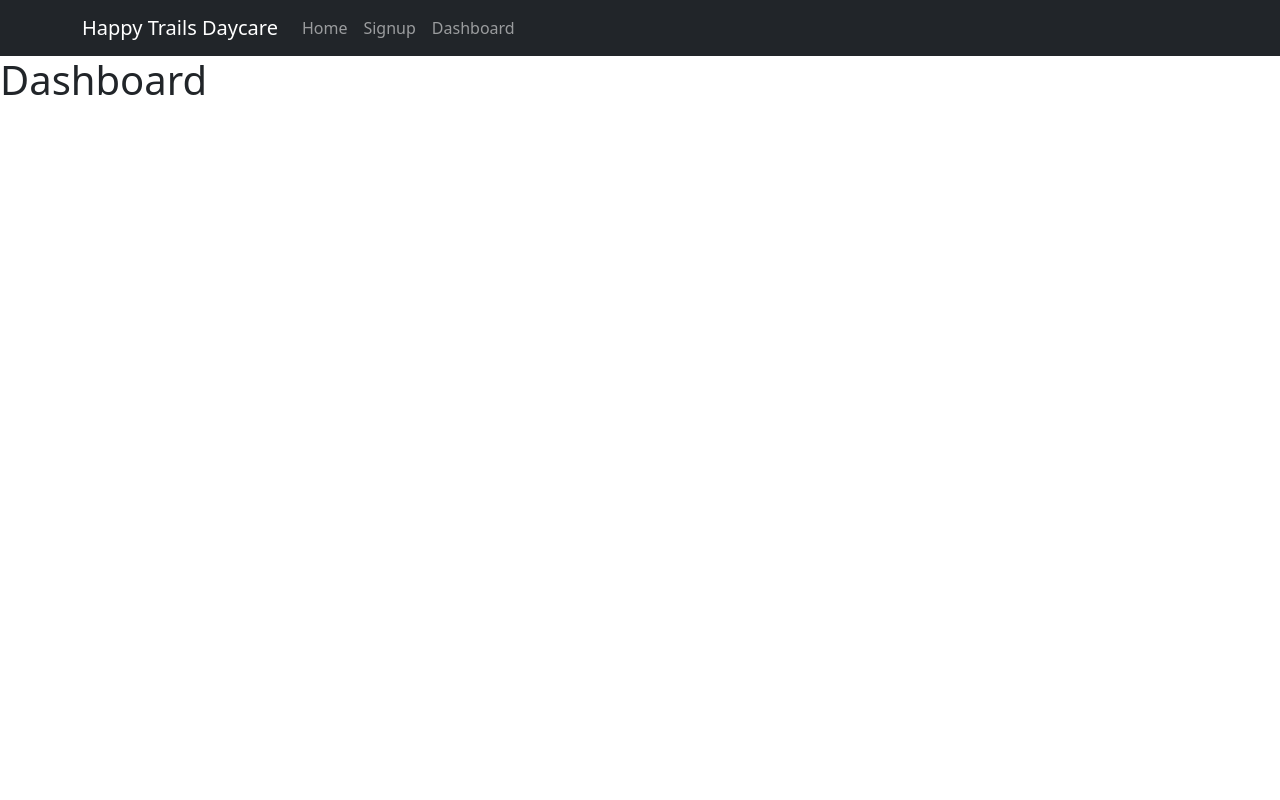
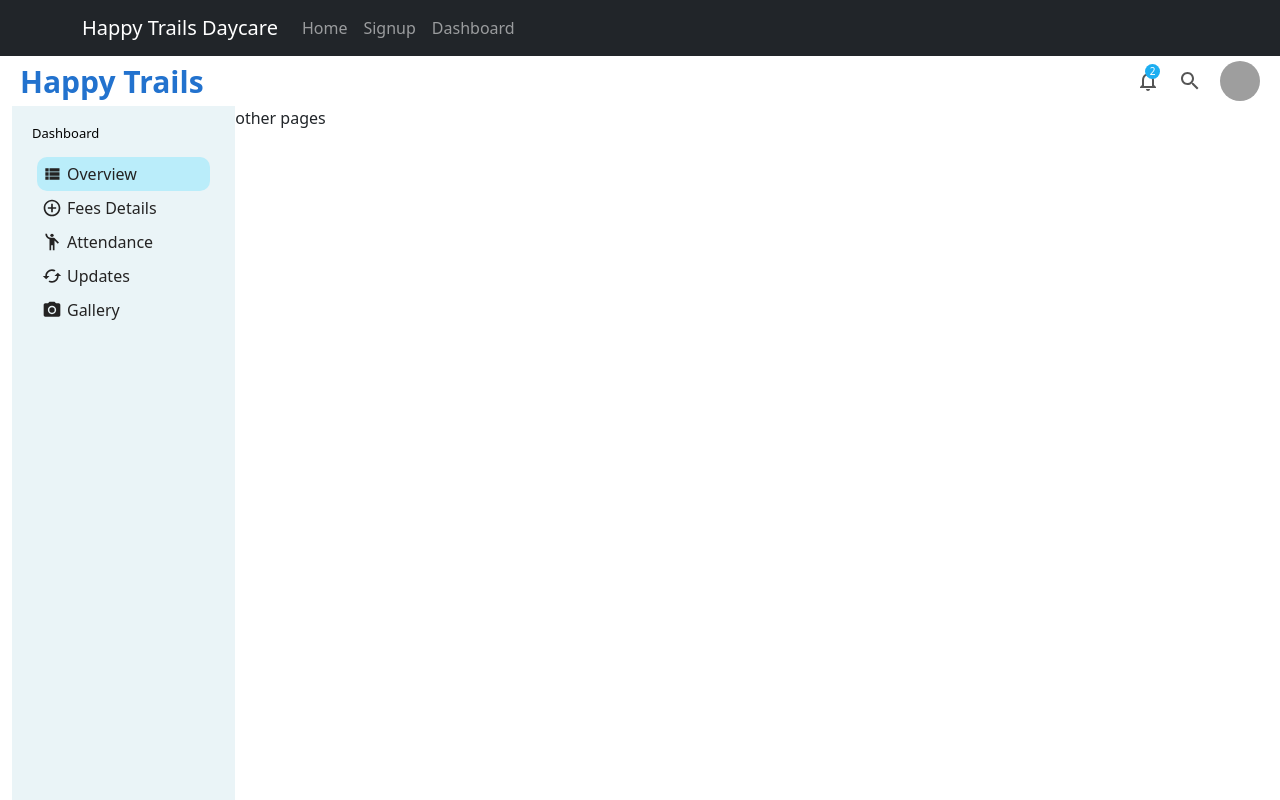
Before and after one commit to islamrahat735/CPSC_471_Final_Project_Frontend, a React (Create React App) app: page /Dashboard in a window 1280 px wide. Shown: the top 800 px of the page. Built offline with nearby package versions, Linux system fonts and the light colour scheme; grey boxes are pictures that could not be loaded.

Commit message:
added dashboard

```diff
--- a/src/pages/Dashboard.js
+++ b/src/pages/Dashboard.js
@@ -1,10 +1,17 @@
 import React from "react";
+import Sidebar from "./Sidebar.js";
+import Topbar from "./Topbar.js";
+import "./styles/dashboard.css";
 
 function Dashboard(){
     return (
-        <div>
-            <h1>Dashboard</h1>
-        </div>
+    <div >
+    <Topbar/>
+    <div className = "container">
+    <Sidebar/>
+    <div className="others">other pages</div>
+    </div>
+    </div>
     );
 }
 
--- /dev/null
+++ b/src/pages/Sidebar.js
@@ -0,0 +1,37 @@
+import "./styles/sidebar.css"
+import { ViewList, EmojiPeople, ControlPoint, Cached, PhotoCamera } from "@material-ui/icons"
+export default function Sidebar() {
+    return (
+        <div className="sidebar">
+        <div className="sidebarWrapper">
+        <div className="sidebarMenu">
+       <h3 className="sidebarTitle">Dashboard</h3>
+        <ul className="sidebarList">
+        <li className="sidebarListItem active">
+        <ViewList className="sidebarIcon"/>
+       Overview
+        </li>
+        <li className="sidebarListItem">
+        <ControlPoint className="sidebarIcon"/>
+       Fees Details
+        </li>
+        <li className="sidebarListItem">
+        <EmojiPeople className="sidebarIcon"/>
+        Attendance
+        </li>
+        <li className="sidebarListItem">
+        <Cached className="sidebarIcon"/>
+        Updates
+        </li>
+        <li className="sidebarListItem">
+        <PhotoCamera className="sidebarIcon"/>
+        Gallery
+        </li>
+        </ul>
+
+       </div>
+        </div>
+
+        </div>
+    )
+}
--- /dev/null
+++ b/src/pages/Topbar.js
@@ -0,0 +1,26 @@
+import React from "react";
+import "./styles/topbar.css";
+import { NotificationsNone, Search, Person } from "@material-ui/icons";
+
+export default function Topbar() {
+  return (
+    <div className="topbar">
+      <div className="topbarWrapper">
+        <div className="topLeft">
+          <span className="logo">Happy Trails</span>
+        </div>
+        <div className="topRight">
+          <div className="topbarIconContainer">
+            <NotificationsNone />
+            <span className="topIconBadge">2</span>
+          </div>
+          <div className="topbarIconContainer">
+            <Search />
+          </div>
+<img src="https://m.media-amazon.com/images/I/51zLZbEVSTL._AC_SL1200_.jpg" className="topAvatar" />
+
+          </div>
+      </div>
+    </div>
+  );
+}
--- /dev/null
+++ b/src/pages/styles/dashboard.css
@@ -0,0 +1,7 @@
+.container {
+    display:inline-flex;
+    margin-left: 0px;
+  }
+  .others {
+    flex: 4;
+  }
--- /dev/null
+++ b/src/pages/styles/sidebar.css
@@ -0,0 +1,40 @@
+.sidebar {
+    flex: 1;
+    margin-left: 0px;
+    height: 400vh;
+    background-color: rgb(234, 244, 247);
+    position: sticky;
+    top: 50px;
+  }
+
+  /*height:calc(100vh-50px);*/
+  .sidebarWrapper {
+    padding: 20px;
+    color: rgb(36, 35, 35);
+  }
+  .sidebarTitle {
+    margin-bottom: 10px;
+  }
+  .sidebarTitle {
+    font-size: 13px;
+    color: rgb(2, 2, 2);
+  }
+  .sidebarList {
+    list-style: none;
+    padding: 5px;
+  }
+  .sidebarListItem {
+    padding: 5px;
+    cursor: pointer;
+    display: flex;
+    align-items: center;
+    border-radius: 10px;
+  }
+  .sidebarListItem.active,
+  .sidebarListItem:hover {
+    background-color: rgb(186, 237, 250);
+  }
+  .sidebarIcon {
+    margin-right: 5px;
+    font-size: 20px !important;
+  }
--- /dev/null
+++ b/src/pages/styles/topbar.css
@@ -0,0 +1,53 @@
+.topbar {
+    width: 100%;
+    height: 50px;
+    background-color: rgb(255, 255, 255);
+    position: sticky;
+    top: 0;
+    z-index: 999;
+  }
+  .topbarWrapper {
+    height: 100%;
+    padding: 0px 20px;
+    display: flex;
+    align-items: center;
+    justify-content: space-between;
+  }
+  .logo {
+    font-weight: bold;
+    font-size: 30px;
+    color: rgb(34, 114, 206);
+    cursor: pointer;
+  }
+  .topRight {
+    display: flex;
+    align-items: center;
+  }
+  .topbarIconContainer {
+    position: relative;
+    cursor: pointer;
+    margin-right: 18px;
+    color: #555;
+    display: flex;
+    align-items: center;
+  }
+  .topIconBadge {
+    width: 15px;
+    height: 15px;
+    position: absolute;
+    top: -5px;
+    right: 0px;
+    background-color: rgb(28, 174, 241);
+    color: white;
+    border-radius: 50%;
+    display: flex;
+    align-items: center;
+    justify-content: center;
+    font-size: 10px;
+  }
+  .topAvatar {
+    width: 40px;
+    height: 40px;
+    border-radius: 50%;
+    cursor: pointer;
+  }
```
Also changed, not shown: 1 other file (tests, documents, lock files or other folders).
